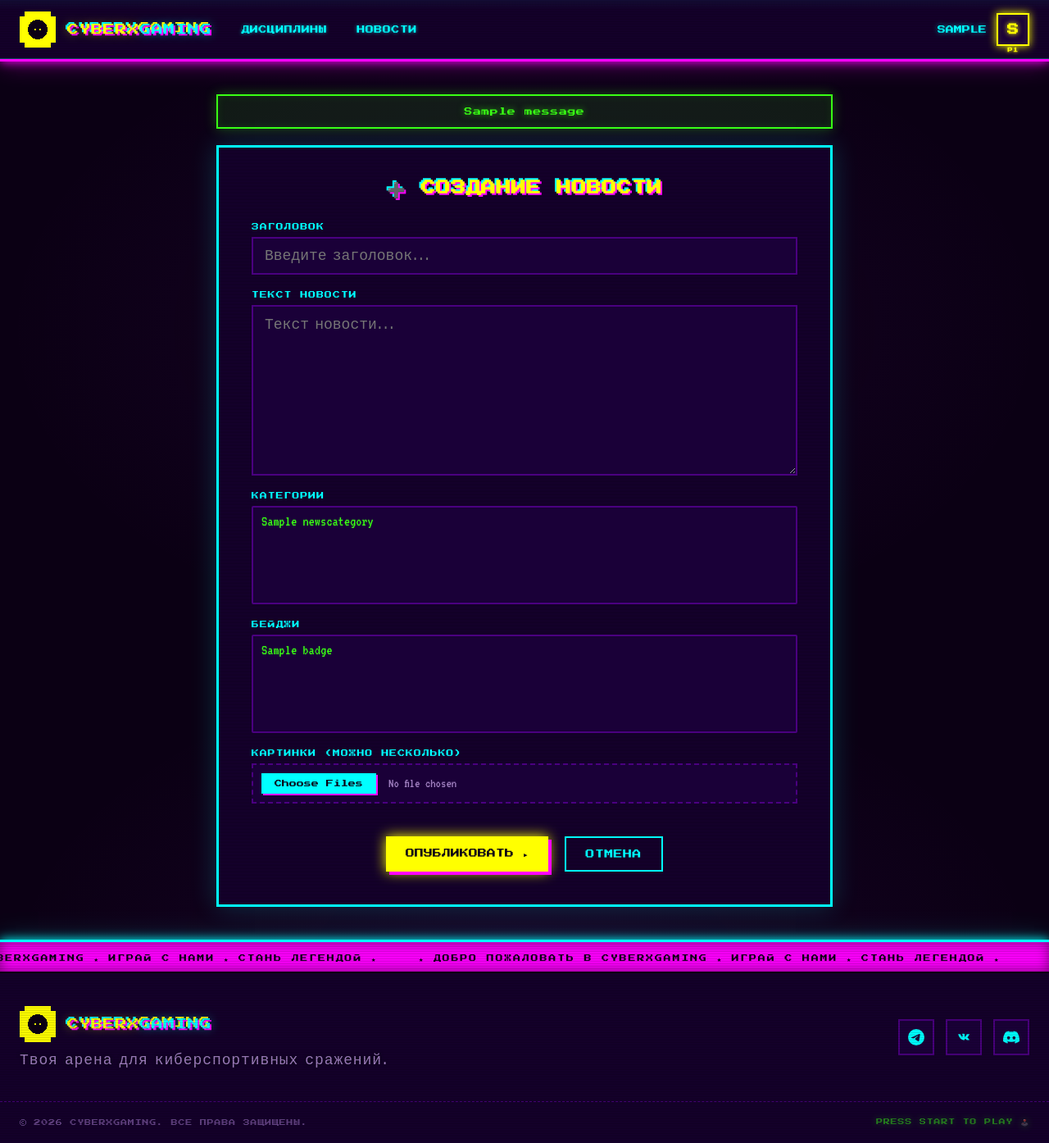
After one commit to iamnotzayats/CyberX, a Django app: page /news/add/ in a window 1280 px wide. The commit adds this page. Shown: the whole page at 82% size. Run offline with Django 5.2, Linux system fonts and the light colour scheme; a user stored in the database is signed in; tables that the repository leaves empty hold one stand-in row (values such as "Sample post"); one stand-in notice (Sample message) is shown.

Commit message:
Added function for adding any news

```diff
--- a/cyberxclient/urls.py
+++ b/cyberxclient/urls.py
@@ -1,43 +1,37 @@
-from django.urls import path, include
+from django.urls import path
 from django.conf import settings
 from django.conf.urls.static import static
-
 from . import views
 
 urlpatterns = [
-    path('', views.home),
+                  path('', views.home, name='home'),
 
+                  # Новости
+                  path('news/', views.all_news, name='all_news'),
+                  path('news/<slug:slug>', views.get_news_page, name='get_news_page'),
 
-    # Маршруты для новостей
-    path('news/', views.all_news, name='all_news'),
-    path('news/<slug:slug>', views.get_news_page, name='get_news_page'),
-    path('news/<int:pk>/edit/', views.news_edit, name='news_edit'),
-    path('news/<int:pk>/delete/', views.news_delete_confirm, name='news_delete_confirm'),
-    path('news/<int:pk>/delete/confirm/', views.news_delete, name='news_delete'),
-    path('news/image/<int:image_id>/delete/', views.news_image_delete, name='news_image_delete'),
+                  # Управление новостями
+                  path('news/add/', views.news_create, name='news_create'),  # <-- Добавлено
+                  path('news/<int:pk>/edit/', views.news_edit, name='news_edit'),
+                  path('news/<int:pk>/delete/', views.news_delete_confirm, name='news_delete_confirm'),
+                  path('news/<int:pk>/delete/confirm/', views.news_delete, name='news_delete'),
+                  path('news/image/<int:image_id>/delete/', views.news_image_delete, name='news_image_delete'),
 
-    # Маршруты для диспицлин
-    path('disciplines/', views.disciplines, name='disciplines'),
-    path('disciplines/add/', views.discipline_create, name='discipline_create'),
-    path('disciplines/<int:pk>/edit/', views.discipline_edit, name='discipline_edit'),
+                  # Дисциплины
+                  path('disciplines/', views.disciplines, name='disciplines'),
+                  path('disciplines/add/', views.discipline_create, name='discipline_create'),
+                  path('disciplines/<int:pk>/edit/', views.discipline_edit, name='discipline_edit'),
+                  path('disciplines/<int:pk>/delete/confirm/', views.discipline_delete, name='discipline_delete'),
+                  path('disciplines/<int:pk>/delete/', views.discipline_delete_confirm,
+                       name='discipline_delete_confirm'),
 
-      # 👇 СНАЧАЛА ИДЕТ ПОДТВЕРЖДЕНИЕ УДАЛЕНИЯ (с /confirm/) 👇
-    path('disciplines/<int:pk>/delete/confirm/', views.discipline_delete, name='discipline_delete'),
+                  # Профиль
+                  path('profile/<str:username>/', views.profile, name='profile'),
 
-      # 👇 ЗАТЕМ СТРАНИЦА ПОДТВЕРЖДЕНИЯ (без /confirm/) 👇
-    path('disciplines/<int:pk>/delete/', views.discipline_delete_confirm,
-        name='discipline_delete_confirm'),
-
-    # Маршруты для авторизации/регистрации
-    path('ajax/login/', views.ajax_login, name='ajax_login'),
-    path('ajax/register/', views.ajax_register, name='ajax_register'),
-    path('ajax/logout/', views.ajax_logout, name='ajax_logout'),
-    path('ajax/password-reset/', views.ajax_password_reset, name='ajax_password_reset'),
-    path('reset/<uidb64>/<token>/', views.reset_password_page, name='reset_password_page'),
-
-    # Маршруты для профиля
-    path('profile/<str:username>/', views.profile, name='profile'),
-]+ static(settings.MEDIA_URL, document_root=settings.MEDIA_ROOT)
-
-if settings.DEBUG:
-    urlpatterns += static(settings.STATIC_URL, document_root=settings.STATIC_ROOT)
+                  # AJAX
+                  path('ajax/login/', views.ajax_login, name='ajax_login'),
+                  path('ajax/register/', views.ajax_register, name='ajax_register'),
+                  path('ajax/logout/', views.ajax_logout, name='ajax_logout'),
+                  path('ajax/password-reset/', views.ajax_password_reset, name='ajax_password_reset'),
+                  path('reset/<uidb64>/<token>/', views.reset_password_page, name='reset_password_page'),
+              ] + static(settings.MEDIA_URL, document_root=settings.MEDIA_ROOT)
--- a/cyberxclient/views.py
+++ b/cyberxclient/views.py
@@ -214,7 +214,29 @@ def reset_password_page(request, uidb64, token):
         return render(request, 'password_reset_invalid.html')
 
 
-# --- РЕДАКТИРОВАНИЕ И УДАЛЕНИЕ НОВОСТЕЙ ---
+# --- УПРАВЛЕНИЕ НОВОСТЯМИ ---
+@permission_required('cyberxclient.add_news', raise_exception=True)
+def news_create(request):
+    if request.method == 'POST':
+        form = NewsForm(request.POST, request.FILES)
+        if form.is_valid():
+            news = form.save()
+
+            images = request.FILES.getlist('images')
+            for img in images:
+                NewsPicture.objects.create(news=news, image=img)
+
+            messages.success(request, 'НОВОСТЬ УСПЕШНО СОЗДАНА!')
+            return redirect('all_news')
+    else:
+        form = NewsForm()
+
+    return render(request, 'news_add.html', {
+        'form': form,
+        'page_title': 'Создание новости'
+    })
+
+
 @permission_required('cyberxclient.change_news', raise_exception=True)
 def news_edit(request, pk):
     news = get_object_or_404(News, pk=pk)
@@ -229,7 +251,6 @@ def news_edit(request, pk):
                 NewsPicture.objects.create(news=news, image=img)
 
             messages.success(request, 'НОВОСТЬ УСПЕШНО СОХРАНЕНА!')
-
             return redirect('news_edit', pk=news.pk)
     else:
         form = NewsForm(instance=news)
@@ -259,7 +280,6 @@ def news_delete(request, pk):
     return redirect('news_delete_confirm', pk=pk)
 
 
-# --- УДАЛЕНИЕ КАРТИНКИ ---
 @permission_required('cyberxclient.change_news', raise_exception=True)
 def news_image_delete(request, image_id):
     if request.method == 'POST':
@@ -270,6 +290,7 @@ def news_image_delete(request, image_id):
     return redirect('home')
 
 
+# --- УПРАВЛЕНИЕ ДИСЦИПЛИНАМИ ---
 @permission_required('cyberxclient.add_disciplines', raise_exception=True)
 def discipline_create(request):
     if request.method == 'POST':
--- a/static/css/all_news.css
+++ b/static/css/all_news.css
@@ -91,6 +91,12 @@
     letter-spacing: .1em;
 }
 
+.all-news__admin-bar {
+    margin-top: 20px;
+    display: flex;
+    justify-content: center;
+}
+
 /* ---------- Мобильная адаптация ---------- */
 @media (max-width: 900px) {
     .all-news__title {
--- /dev/null
+++ b/templates/news_add.html
@@ -0,0 +1,46 @@
+{% extends 'base.html' %}
+{% load static %}
+
+{% block content %}
+<section class="admin-page">
+    <!-- Блок сообщений -->
+    {% if messages %}
+        <div class="admin-messages">
+            {% for message in messages %}
+                <div class="admin-message admin-message--{{ message.tags }}">
+                    {{ message }}
+                </div>
+            {% endfor %}
+        </div>
+    {% endif %}
+
+    <div class="admin-card">
+        <h1 class="admin-title">➕ СОЗДАНИЕ НОВОСТИ</h1>
+
+        <form method="post" class="admin-form" enctype="multipart/form-data">
+            {% csrf_token %}
+
+            {% for field in form %}
+                <div class="admin-form-group">
+                    <label>{{ field.label|upper }}</label>
+                    {{ field }}
+                    {% if field.errors %}
+                        <div class="admin-form-error">{{ field.errors.0 }}</div>
+                    {% endif %}
+                </div>
+            {% endfor %}
+
+            <!-- Загрузка картинок -->
+            <div class="admin-form-group">
+                <label>КАРТИНКИ (МОЖНО НЕСКОЛЬКО)</label>
+                <input type="file" name="images" multiple accept="image/*" class="arcade-file-input">
+            </div>
+
+            <div class="admin-actions">
+                <button type="submit" class="admin-submit-btn">ОПУБЛИКОВАТЬ ▸</button>
+                <a href="{% url 'all_news' %}" class="admin-cancel-btn">ОТМЕНА</a>
+            </div>
+        </form>
+    </div>
+</section>
+{% endblock %}
```
Also changed, not shown: templates/all_news.html (+7 -0 lines).
